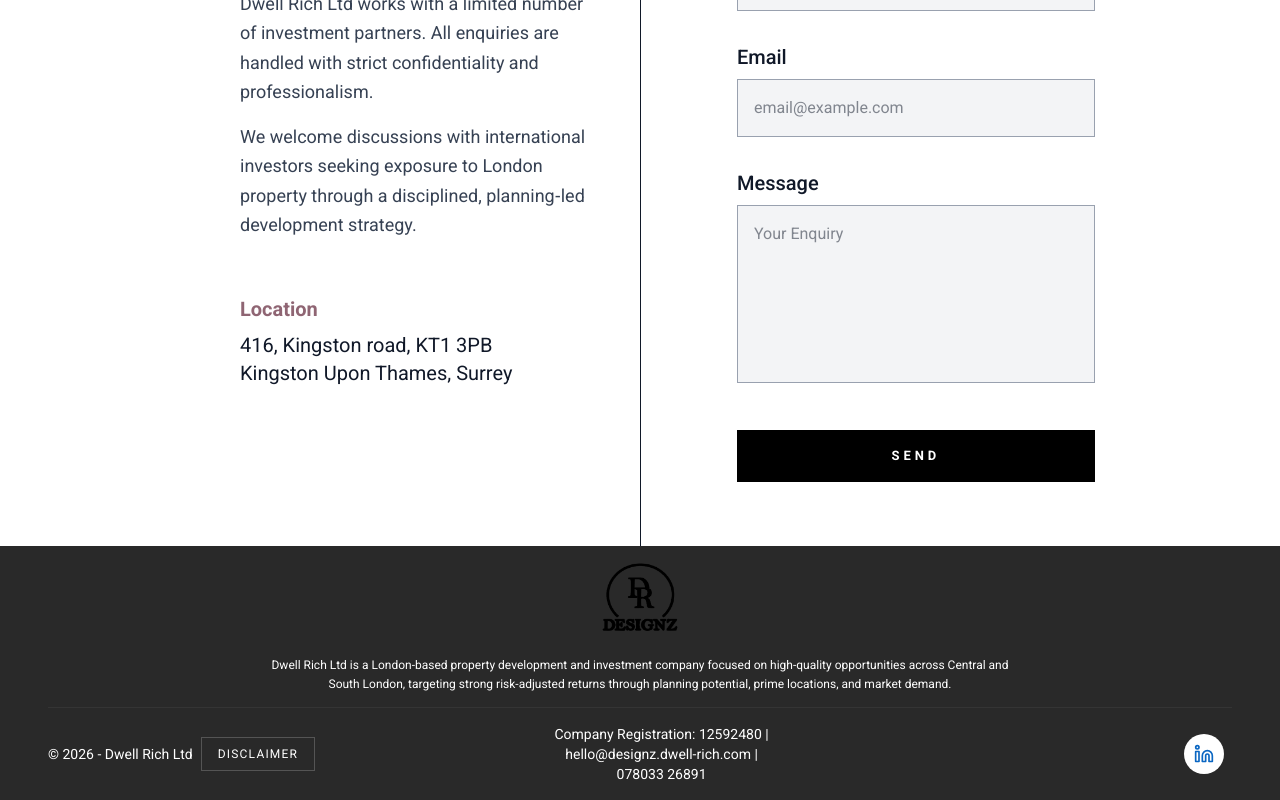
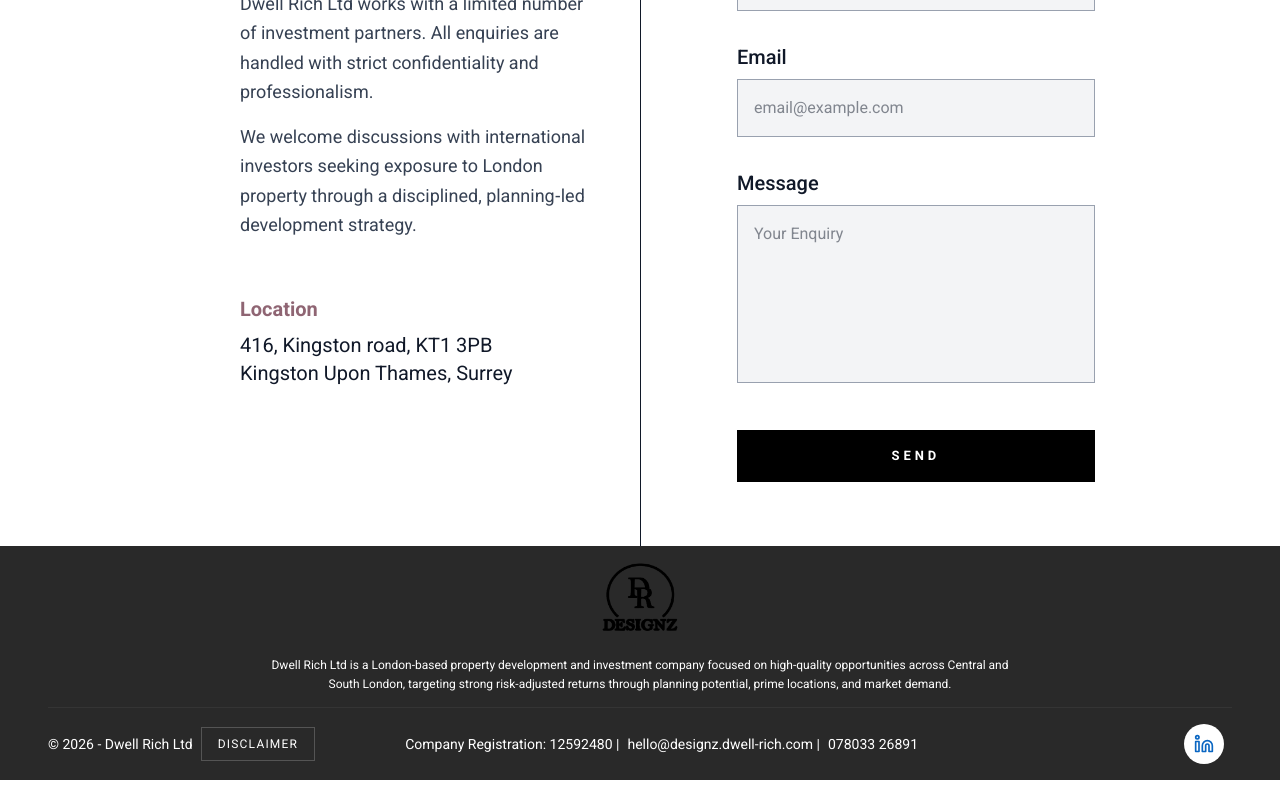
Before and after one commit to 404annas/knight-james, a React (Vite) app: page /contact in a window 1280 px wide. Shown: the part 581-1381 px from the top of the page. Built offline with nearby package versions, Linux system fonts and the light colour scheme.

Commit message:
Done Contact

```diff
--- a/src/components/Footer.jsx
+++ b/src/components/Footer.jsx
@@ -106,7 +106,7 @@ const Footer = () => {
                     </button>
                 </div>
 
-                <div className='text-sm text-center flex-col lg:flex-row lg:-ml-44 items-center gap-2'>
+                <div className='text-sm text-center flex flex-col lg:flex-row lg:-ml-44 items-center gap-2'>
                     <p>Company Registration: 12592480 |</p>
                     <p>hello@designz.dwell-rich.com |</p>
                     <p>078033 26891</p>
```
